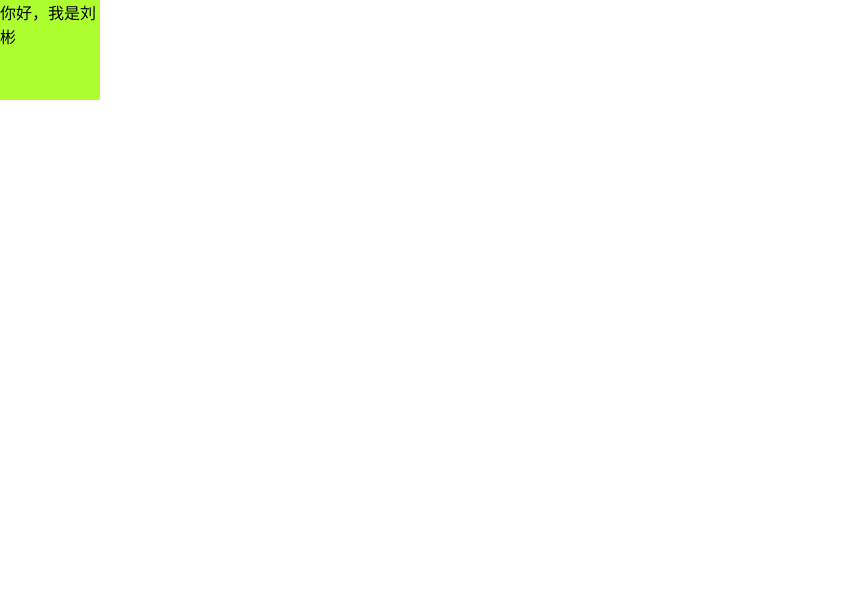
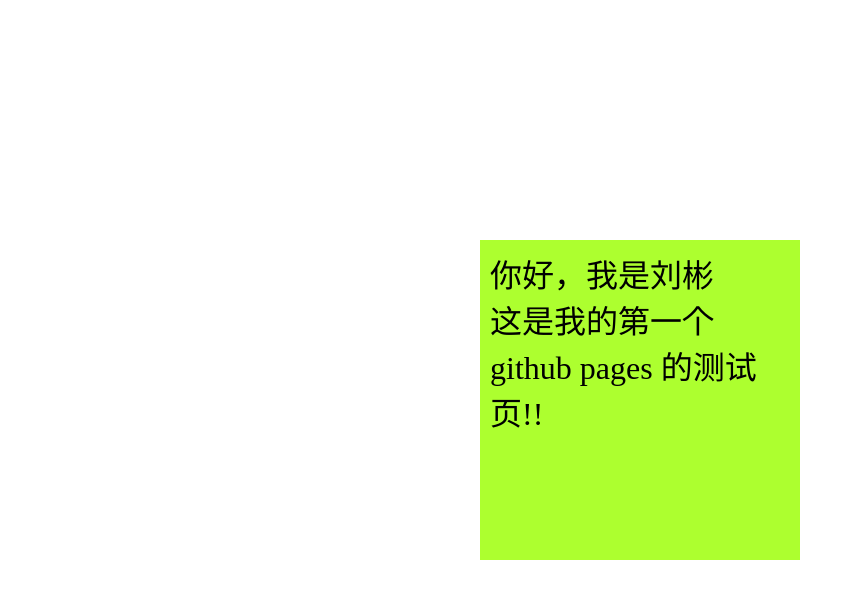
Before and after one commit to Jaciky/Jaciky.github.io, a plain HTML site: page index.html in a window 1280 px wide. Shown: the whole page, without its empty margins (0-863 px from the left). Drawn offline with Linux system fonts and the light colour scheme.

Commit message:
第三次修改

```diff
--- a/index.html
+++ b/index.html
@@ -3,18 +3,26 @@
 	<meta charset="UTF-8">
 	<style type="text/css">
 		*{margin:0;padding:0;}
-		div{
+		#div1{
 			background-color:greenyellow;
-			width:100px;
-			height:100px;
+			width:300px;
+			height:300px;
+			position : absolute;
+			padding: 10px;
+			font-size: 32px;
 		}
 	</style>
-	<title>Document</title>
+	<title>hello</title>
 	<script type="text/javascript">
 
     </script>
  </head>
  <body>
-	<div>你好，我是刘彬</div>
+	<div id="div1">你好，我是刘彬<br>这是我的第一个github pages 的测试页!!</div>
  </body>
+<script>
+	var oDiv = document.getElementById("div1");
+	oDiv.style.top = (document.documentElement.clientHeight-oDiv.clientHeight)/2 + "px";
+	oDiv.style.left = (document.documentElement.clientWidth-oDiv.clientWidth)/2 + "px";
+</script>
 </html>
```
